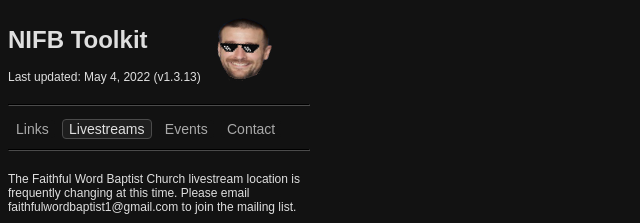
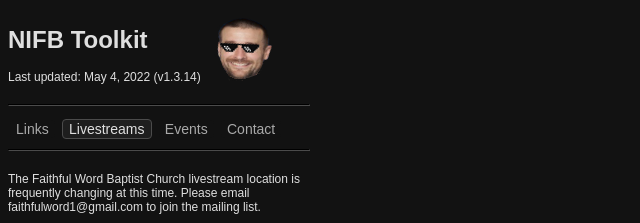
Before and after one commit to dylankjv/nifb-toolkit, a browser extension: page livestreams.html in a window 1280 px wide. Shown: the top 223 px of the page, 0-640 px from the left. Drawn offline with Linux system fonts and the light colour scheme.

Commit message:
Fixed FWBC email typo

```diff
--- a/livestreams.html
+++ b/livestreams.html
@@ -10,7 +10,7 @@
 <body>
     <div id="info">
         <h1>NIFB Toolkit</h1>
-        <p>Last updated: May 4, 2022 (v1.3.13)</p>
+        <p>Last updated: May 4, 2022 (v1.3.14)</p>
     </div>
     <div id="psa">
         <img id="psa-img" src="psa.png">
@@ -24,7 +24,7 @@
     </div>
     <hr>
     <div id="livestream-links">
-        <p>The Faithful Word Baptist Church livestream location is frequently changing at this time. Please email faithfulwordbaptist1@gmail.com to join the mailing list.</p>
+        <p>The Faithful Word Baptist Church livestream location is frequently changing at this time. Please email faithfulword1@gmail.com to join the mailing list.</p>
         <a href="https://www.youtube.com/channel/UCG28Z-3UD3WHoAcUJGqM7DA/" target="_blank">Faithful Word Baptist Church
             (Tucson)</a>
         <a href="https://www.youtube.com/c/VerityBaptistChurch" target="_blank">Verity Baptist Church</a>
```
Also changed, not shown: contact.html (+1 -1 lines), events.html (+1 -1 lines), index.html (+1 -1 lines), manifest.json.
